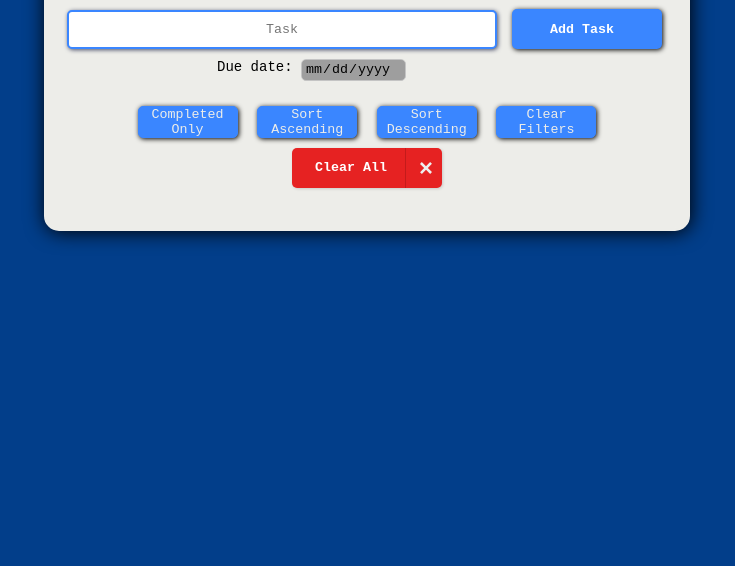
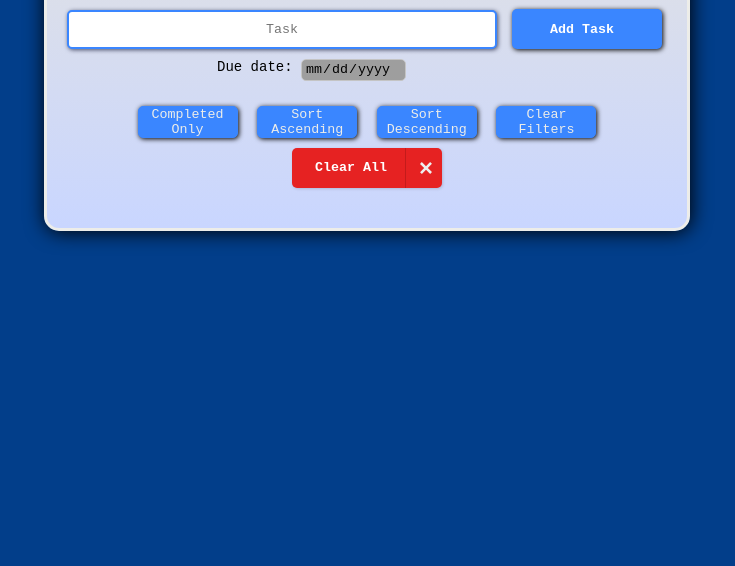
Before and after one commit to VolkanKabay/typescript-to-do-list, a website: page index.html in a window 1280 px wide. Shown: the part 234-800 px from the top of the page, without its empty margins (273-1008 px from the left). Drawn offline with Linux system fonts and the light colour scheme; grey boxes are pictures that could not be loaded; a web font is replaced by a local one.

Commit message:
added gradient

```diff
--- a/styles.css
+++ b/styles.css
@@ -44,7 +44,9 @@ h1 {
 }
 
 #container {
-    background-color: #edede9;
+    background: #C9D6FF;
+    background: -webkit-linear-gradient(to top, #E2E2E2, #C9D6FF);
+    background: linear-gradient(to bottom, #E2E2E2, #C9D6FF);
     max-width: 600px;
     text-align: center;
     border: 3px solid #edede9;
```
Lines whose indentation alone changed are shown as unchanged.
